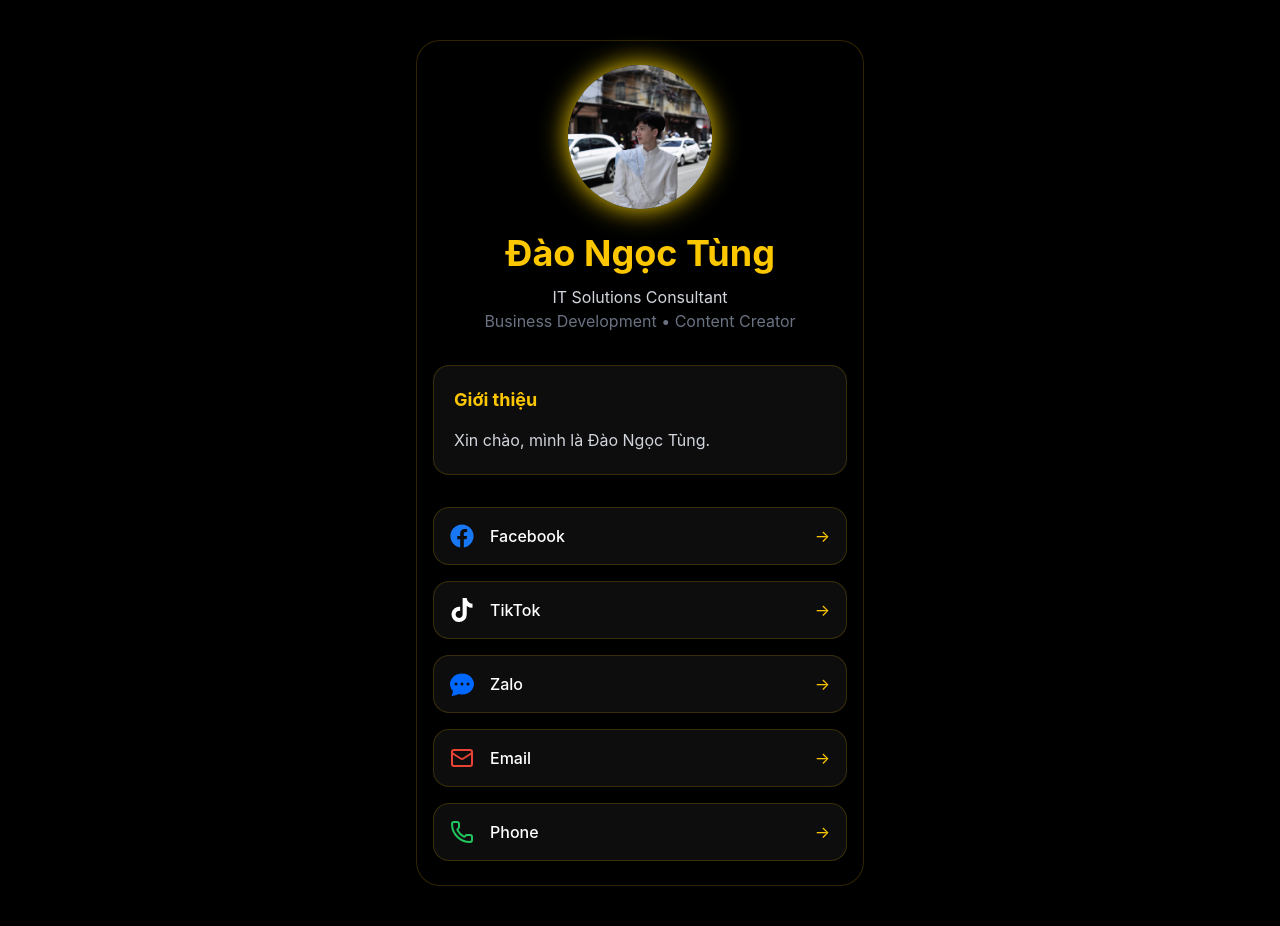
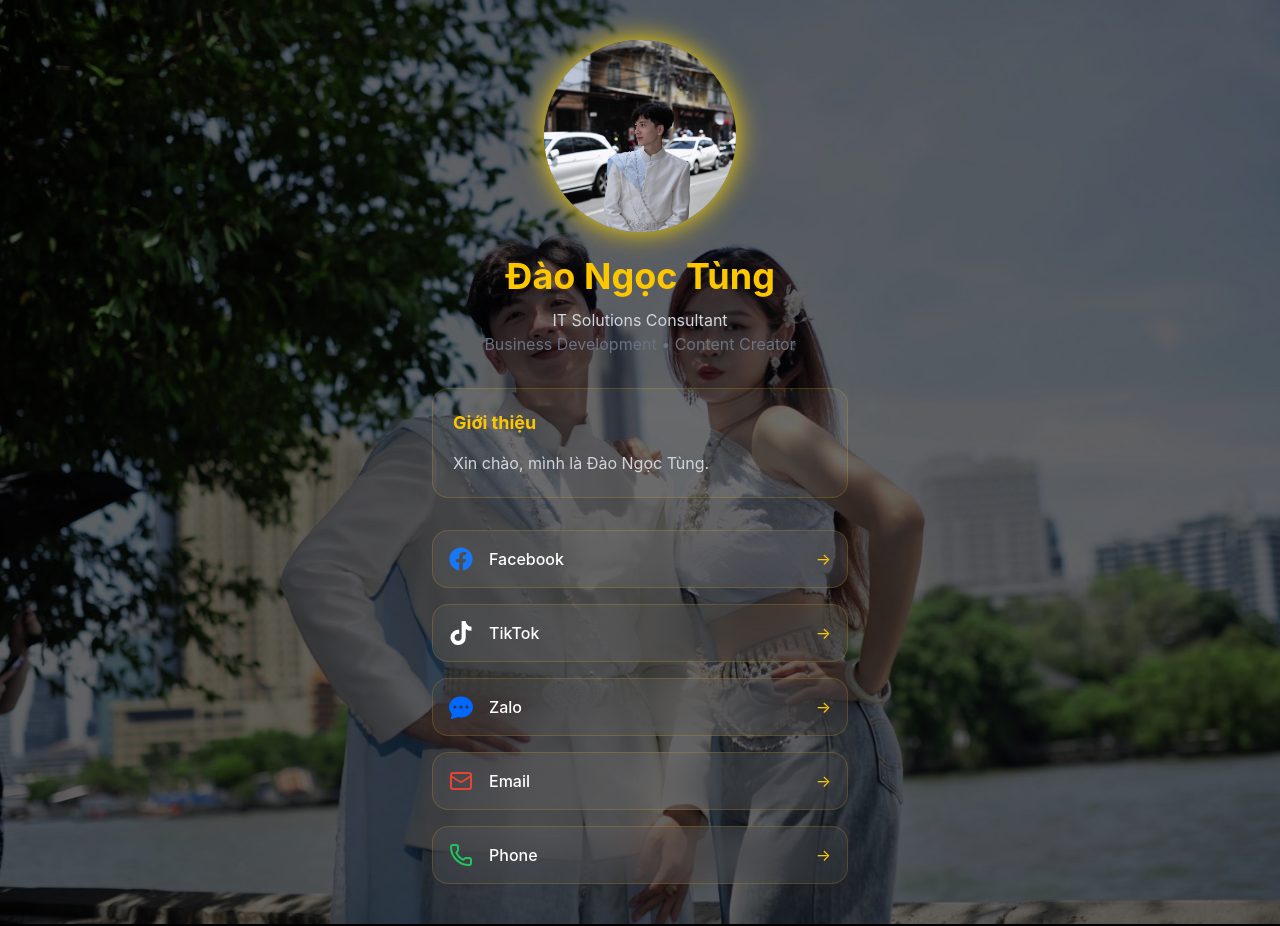
Before and after one commit to ngoctungfe-cpu/my-profile, a React (Vite) app: page / in a window 1280 px wide. Built offline with nearby package versions, Linux system fonts and the light colour scheme.

Commit message:
avatar hover effect

```diff
--- a/src/App.jsx
+++ b/src/App.jsx
@@ -12,25 +12,16 @@ import {
 
 export default function App() {
   return (
-    <div className="min-h-screen bg-black text-white py-10">
+    <div
+      className="min-h-screen bg-cover bg-center bg-fixed"
+      style={{
+        backgroundImage: "url('/background.jpg')",
+      }}
+    >
+      <div className="min-h-screen bg-black/60 text-white py-10">
 
-      <div
-        className="
-        max-w-md
-        mx-auto
-        px-4
+        <div className="max-w-md mx-auto px-4 flex flex-col justify-center min-h-screen">
 
-        bg-black/40
-
-        backdrop-blur-xl
-
-        border
-        border-yellow-500/20
-
-        rounded-3xl
-
-        p-6"
->
           <Hero {...profile} />
 
           <About />
@@ -43,9 +34,9 @@ export default function App() {
               />
             ))}
           </div>
-        {/* <QRSection /> */}
-        {/* <SaveContact /> */}
-        {/* <Footer /> */}
+
+        </div>
+
       </div>
     </div>
   );
--- a/src/components/Hero.jsx
+++ b/src/components/Hero.jsx
@@ -17,20 +17,25 @@ export default function Hero({
             "0 0 20px #FFD700",
           ],
         }}
+        whileHover={{
+          scale: 1.08,
+        }}
         transition={{
           duration: 3,
           repeat: Infinity,
         }}
-        className="mx-auto w-fit rounded-full"
+        className="mx-auto w-fit rounded-full cursor-pointer"
       >
         <img
           src={avatar}
           alt={name}
           className="
-          w-36
-          h-36
+          w-48
+          h-48
           rounded-full
           object-cover
+          transition-all
+          duration-500
           "
         />
       </motion.div>
--- a/src/data/profile.js
+++ b/src/data/profile.js
@@ -53,7 +53,7 @@ export const links = [
 
   //{
     //title: "Website",
-   // icon: Globe,
-   // url: "https://my-profile-two-xi.vercel.app",
+   //icon: Globe,
+   //url: "https://my-profile-two-xi.vercel.app",
   //},
 ];
```
Also changed, not shown: public/background.jpg (added). Lines whose indentation alone changed are shown as unchanged.
